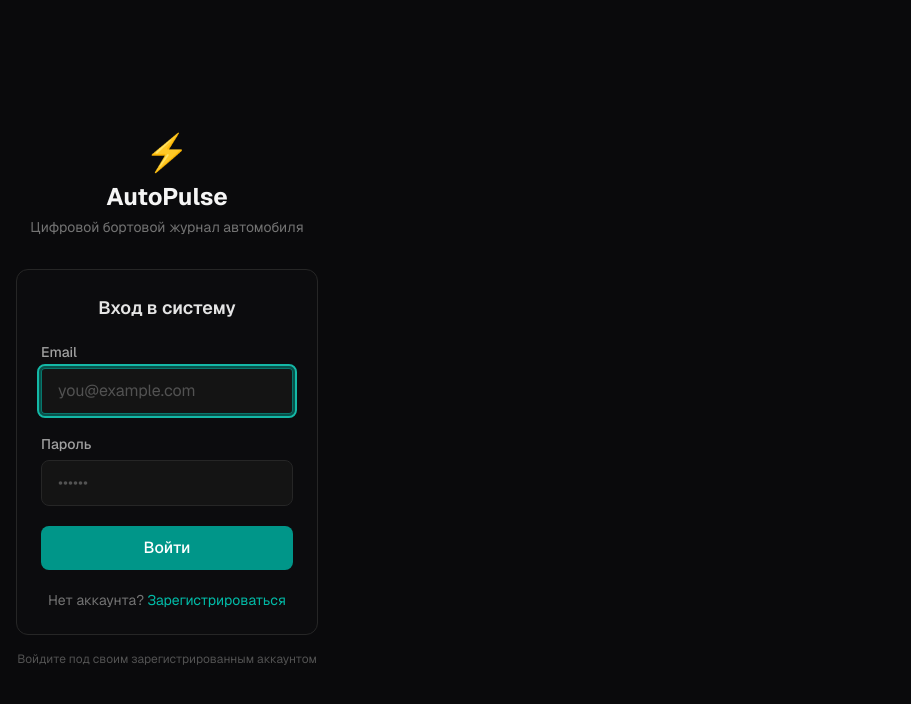
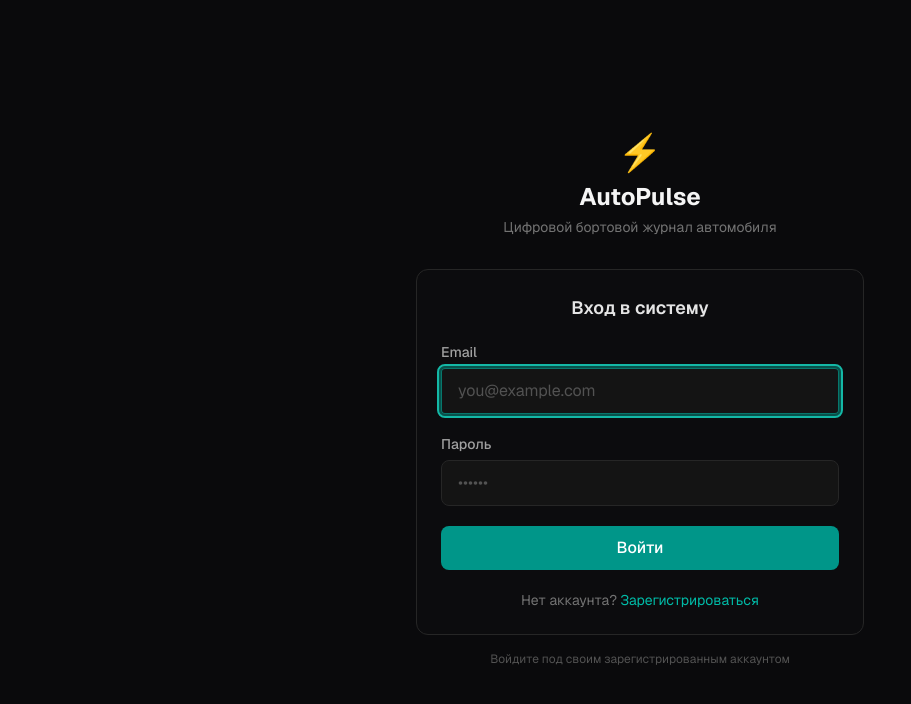
Before and after one commit to work-dis/auto-care-check, a Next.js app: page /login in a window 1280 px wide. Shown: the top 704 px of the page, without its empty margins (0-911 px from the left). Built offline with nearby package versions, Linux system fonts and the light colour scheme.

Commit message:
Fix auth page centering

```diff
--- a/src/components/AppShell.tsx
+++ b/src/components/AppShell.tsx
@@ -78,7 +78,7 @@ export default function AppShell({ children }: { children: React.ReactNode }) {
   }, [loadUser]);
 
   if (isAuthRoute) {
-    return <>{children}</>;
+    return <div className="flex-1">{children}</div>;
   }
 
   if (isLoading || !user) {
@@ -109,9 +109,9 @@ export default function AppShell({ children }: { children: React.ReactNode }) {
                 {getInitials(user)}
               </div>
               <div className="min-w-0">
-              <div className="truncate text-sm font-semibold text-neutral-100">{displayName}</div>
-              <div className="truncate text-xs text-neutral-500">{user.email}</div>
-            </div>
+                <div className="truncate text-sm font-semibold text-neutral-100">{displayName}</div>
+                <div className="truncate text-xs text-neutral-500">{user.email}</div>
+              </div>
             </div>
             <div className="md:hidden">
               <UserCircle2 className="h-5 w-5 text-neutral-500" />
```
